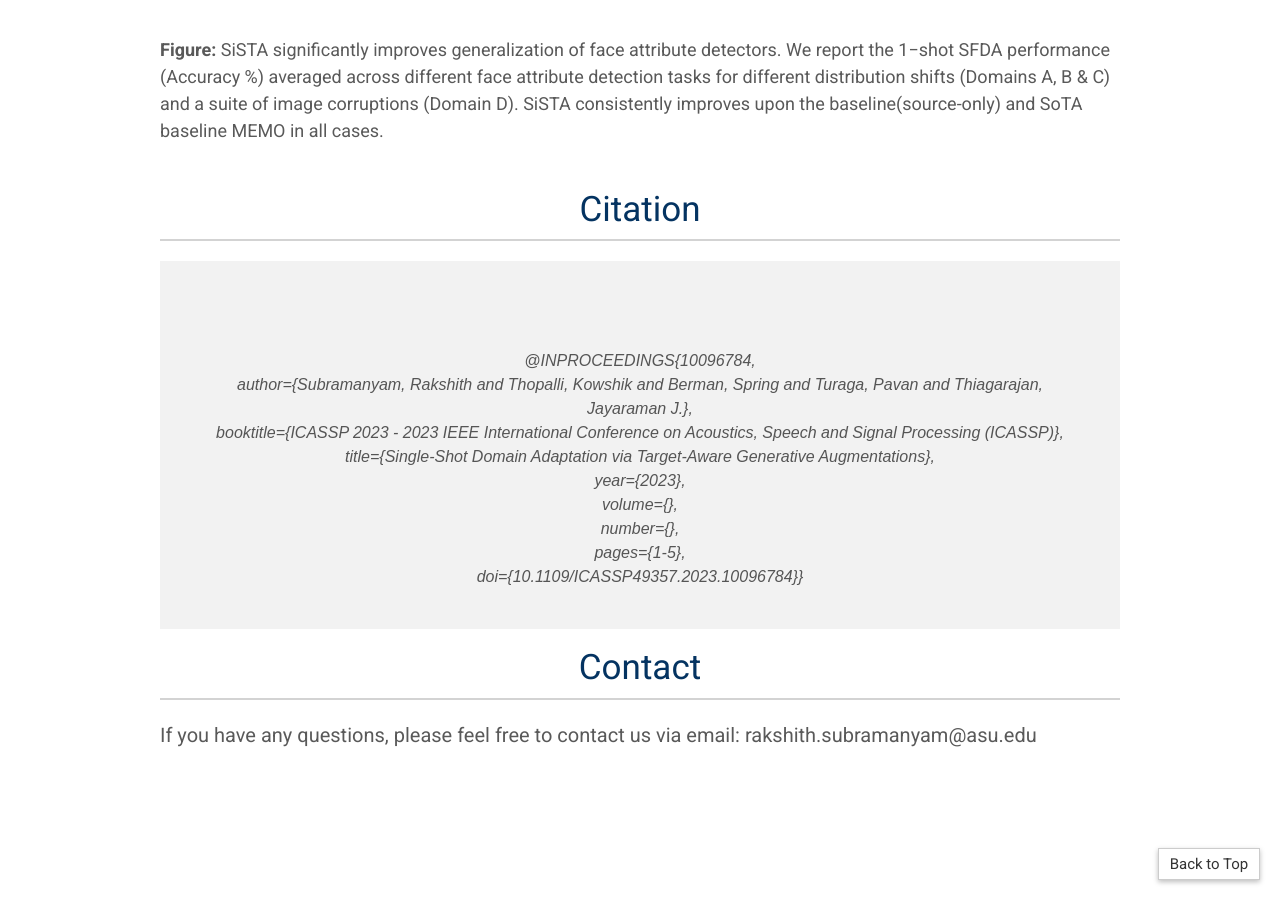
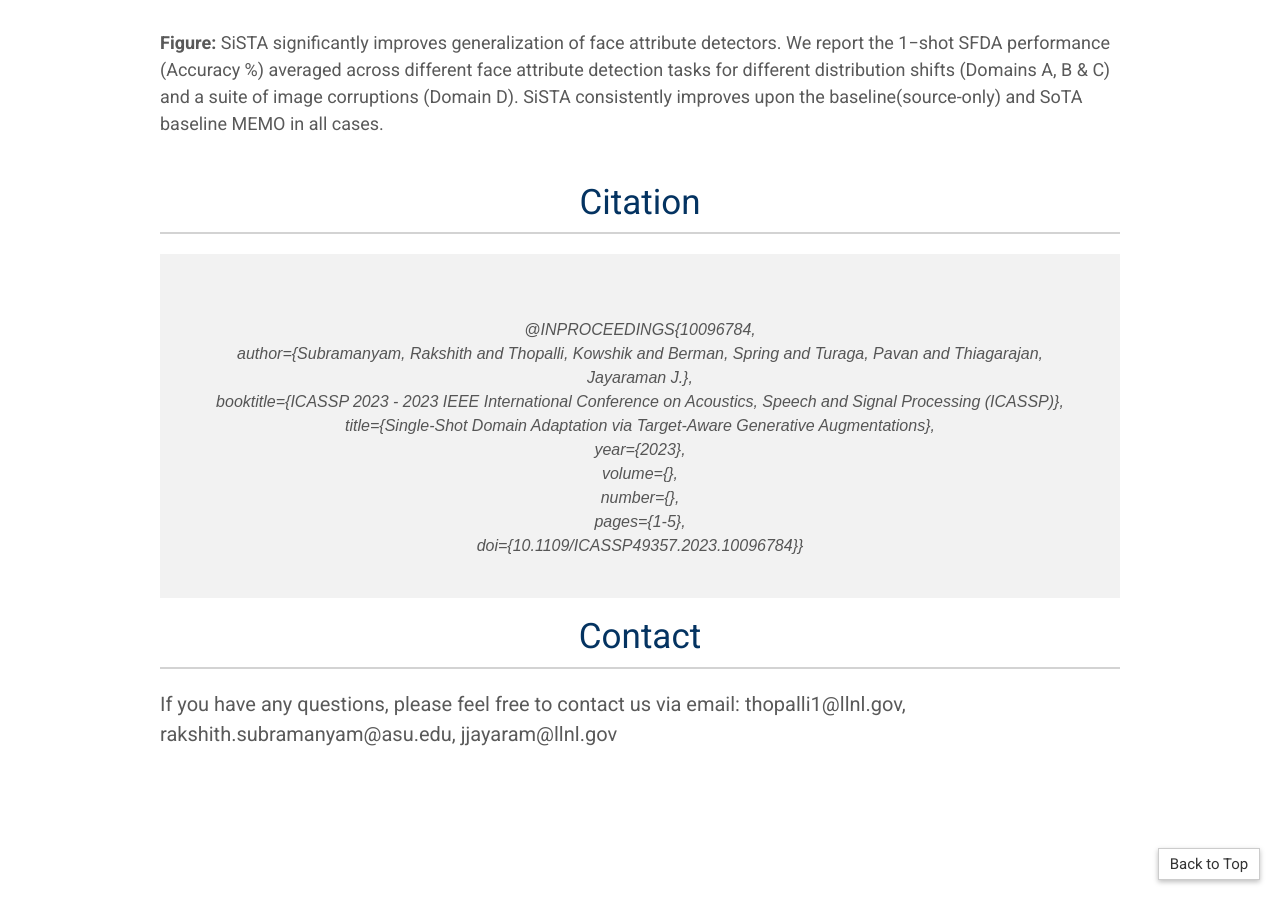
Before and after one commit to Rakshith-2905/SiSTA, a Jekyll site: the page built from index.md, in a window 1280 px wide and 900 px high, scrolled down 2970 px. Built offline with Jekyll 4.4.1, drawn with Linux system fonts in a browser that asks for light colours; nearby versions of some CDN libraries; a style sheet for code colours, icons or effects is not loaded; our own code applies the rules of GitHub Pages for plain Markdown files.

Commit message:
Fix: Added emails

```diff
--- a/_layouts/homepage.html
+++ b/_layouts/homepage.html
@@ -72,7 +72,7 @@
       <div class="authors" style="display: flex; justify-content: center; flex-wrap: wrap; grid-gap: 10px;">
         {% for author in site.authors %}
         <div style="max-width: fit-content;"> <!-- Adjusted max-width property -->
-          <h2 style="font-size: 2rem; white-space: nowrap; overflow: hidden; text-overflow: ellipsis;"> <!-- Added white-space, overflow, and text-overflow properties -->
+          <h2 style="font-size: 1.8rem; white-space: nowrap; overflow: hidden; text-overflow: ellipsis;"> <!-- Added white-space, overflow, and text-overflow properties -->
             {% if author.link %}
             <a href="{{ author.link }}">{{ author.name }}</a>
             {% else %}
--- a/index.md
+++ b/index.md
@@ -55,8 +55,7 @@ experiments on a variety of benchmarks, distribution shifts and image corruption
 
 # Citation
 
-{% include add_citation.html text="
-  @INPROCEEDINGS{10096784,
+{% include add_citation.html text="@INPROCEEDINGS{10096784,
   author={Subramanyam, Rakshith and Thopalli, Kowshik and Berman, Spring and Turaga, Pavan and Thiagarajan, Jayaraman J.},
   booktitle={ICASSP 2023 - 2023 IEEE International Conference on Acoustics, Speech and Signal Processing (ICASSP)},
   title={Single-Shot Domain Adaptation via Target-Aware Generative Augmentations},
@@ -68,4 +67,4 @@ experiments on a variety of benchmarks, distribution shifts and image corruption
 
 # Contact
 
-If you have any questions, please feel free to contact us via email: rakshith.subramanyam@asu.edu
+If you have any questions, please feel free to contact us via email: thopalli1@llnl.gov, rakshith.subramanyam@asu.edu, jjayaram@llnl.gov
```
